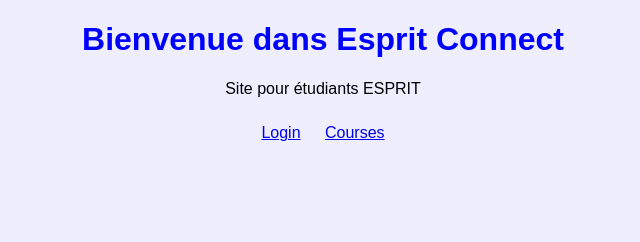
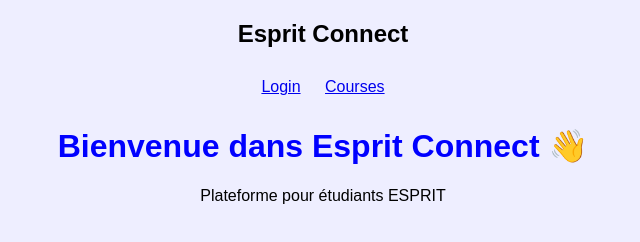
Before and after one commit to fadwadouiri8-a11y/Esprit-connect, a plain HTML site: page index.html in a window 1280 px wide. Shown: the whole page, without its empty margins (317-957 px from the left). Drawn offline with Linux system fonts and the light colour scheme.

Commit message:
Update index.html

```diff
--- a/index.html
+++ b/index.html
@@ -7,11 +7,14 @@
 
 <body>
 
-<h1>Bienvenue dans Esprit Connect</h1>
-<p>Site pour étudiants ESPRIT</p>
+<nav>
+  <h2>Esprit Connect</h2>
+  <a href="login.html">Login</a>
+  <a href="courses.html">Courses</a>
+</nav>
 
-<a href="#">Login</a>
-<a href="#">Courses</a>
+<h1>Bienvenue dans Esprit Connect 👋</h1>
+<p>Plateforme pour étudiants ESPRIT</p>
 
 </body>
 </html>
```
